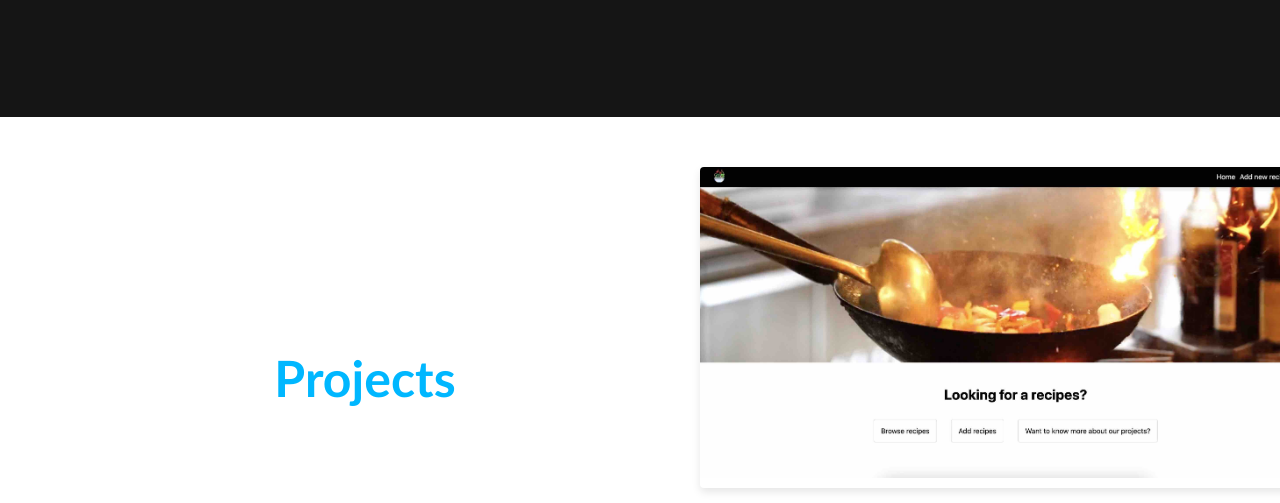
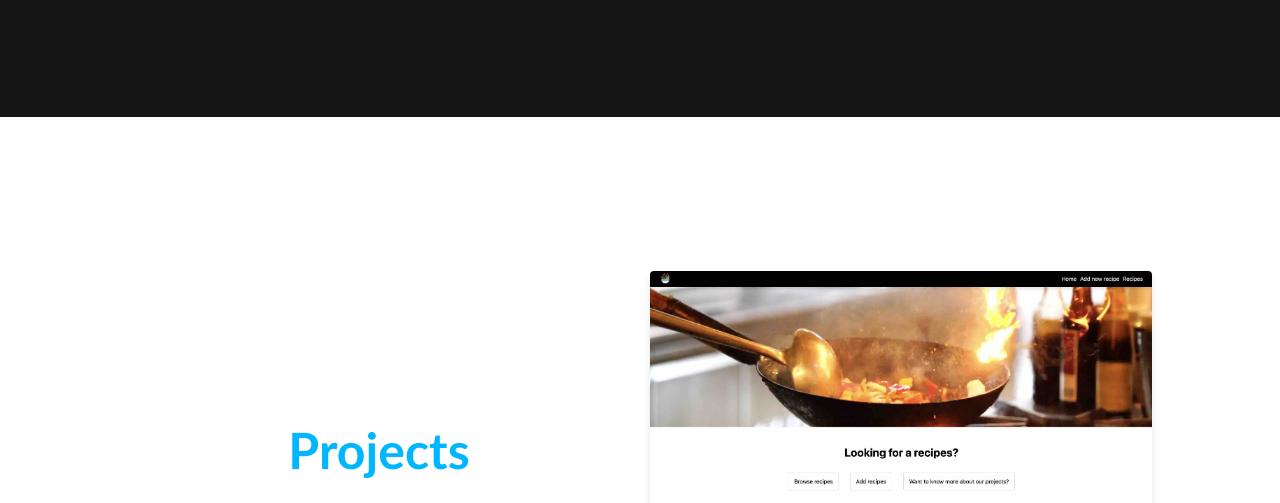
Before and after one commit to janibehm/portfolio-page, a plain HTML site: page index.html in a window 1280 px wide. Shown: the part 2080-2583 px from the top of the page. Drawn offline with nearby package versions, Linux system fonts and the light colour scheme; a web font is replaced by a local one.

Commit message:
add margin to card-section

```diff
--- a/style-minified.css
+++ b/style-minified.css
@@ -109,25 +109,25 @@ header {
 }
 
 #card-section {
+  width: 80%;
   display: grid;
   grid-template-columns: repeat(2, 1fr);
   justify-content: center;
-  align-content: center;
-  padding: 50px;
+  align-items: center;
   grid-gap: 20px;
   margin-bottom: 12em;
+  margin-left: 10%;
+  margin-top: 12%;
 }
 
 .card img {
   width: 100%;
   height: auto;
-  display: block;
 }
 
 @media (max-width: 768px) {
   #card-section {
     grid-template-columns: 1fr;
-    padding: 20px;
     margin-bottom: 6em;
   }
   #card-section img {
@@ -181,8 +181,7 @@ section {
 }
 #pic2 {
   background: url(images/pic2.jpg);
-  margin-left: 0;
-  float: right;
+  /*  float: right; */
 }
 #pic3 {
   background: url(images/pic3.jpg);
```
